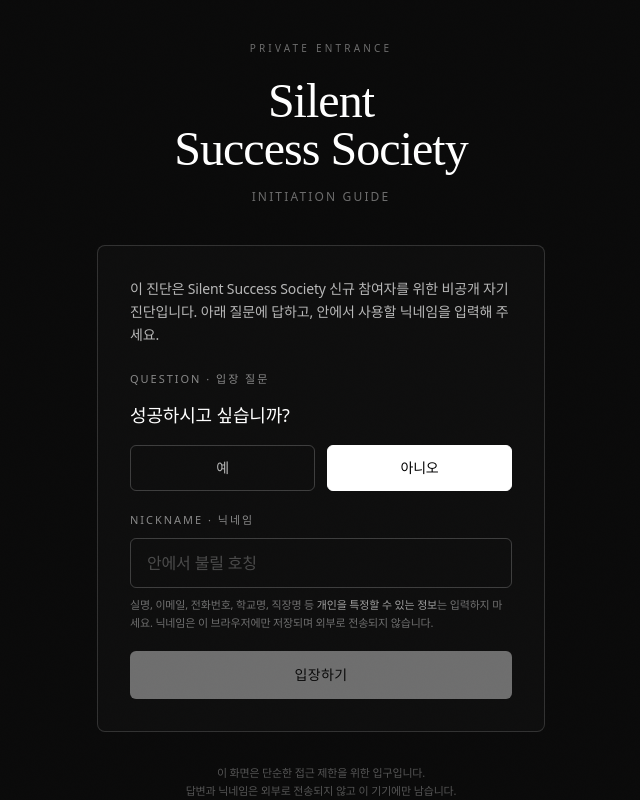
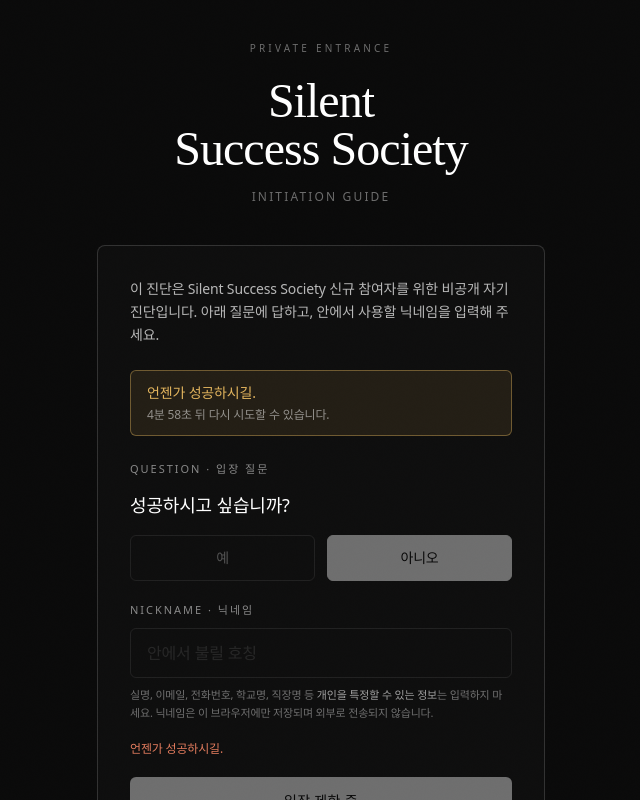
Before and after one commit to slightlyangryman/silent-success-society, a Next.js app: page / in a window 1280 px wide. Both pictures are taken after a click on the button "아니오". Shown: the top 800 px of the page, without its empty margins (319-959 px from the left). Built offline with nearby package versions, Linux system fonts and the light colour scheme.

Commit message:
Update PasswordGate.tsx

```diff
--- a/components/PasswordGate.tsx
+++ b/components/PasswordGate.tsx
@@ -7,8 +7,13 @@ interface PasswordGateProps {
   onUnlock: () => void;
 }
 
+type SuccessAnswer = "yes" | "no" | "";
+
 const LS_SUCCESS_ANSWER = "sss_success_answer";
 const LS_NICKNAME = "sss_nickname";
+const LS_ACCESS_LOCK_UNTIL = "sss_access_lock_until";
+
+const LOCK_DURATION_MS = 5 * 60 * 1000;
 
 function looksLikePersonalInfo(value: string): boolean {
   if (!value) return false;
@@ -18,16 +23,44 @@ function looksLikePersonalInfo(value: string): boolean {
   return false;
 }
 
+function formatRemainingTime(ms: number): string {
+  const totalSeconds = Math.max(0, Math.ceil(ms / 1000));
+  const minutes = Math.floor(totalSeconds / 60);
+  const seconds = totalSeconds % 60;
+
+  if (minutes <= 0) return `${seconds}초`;
+  return `${minutes}분 ${String(seconds).padStart(2, "0")}초`;
+}
+
 export default function PasswordGate({ onUnlock }: PasswordGateProps) {
-  const [successAnswer, setSuccessAnswer] = useState<"yes" | "no" | "">("");
+  const [successAnswer, setSuccessAnswer] = useState<SuccessAnswer>("");
   const [nickname, setNickname] = useState("");
   const [error, setError] = useState("");
   const [submitting, setSubmitting] = useState(false);
+  const [lockUntil, setLockUntil] = useState<number | null>(null);
+  const [now, setNow] = useState(Date.now());
+
+  const isLocked = lockUntil !== null && lockUntil > now;
+  const remainingLockTime = isLocked ? lockUntil - now : 0;
+  const nicknameLooksPersonal = looksLikePersonalInfo(nickname);
 
   useEffect(() => {
     if (typeof window !== "undefined") {
       const savedNick = window.localStorage.getItem(LS_NICKNAME) || "";
       if (savedNick) setNickname(savedNick);
+
+      const savedLockUntil = Number(
+        window.localStorage.getItem(LS_ACCESS_LOCK_UNTIL) || 0
+      );
+
+      if (savedLockUntil && savedLockUntil > Date.now()) {
+        setLockUntil(savedLockUntil);
+        setSuccessAnswer("no");
+        setError("언젠가 성공하시길.");
+        setSessionFlag(SESSION_KEYS.authenticated, false);
+      } else {
+        window.localStorage.removeItem(LS_ACCESS_LOCK_UNTIL);
+      }
     }
 
     const t = setTimeout(() => {
@@ -38,16 +71,77 @@ export default function PasswordGate({ onUnlock }: PasswordGateProps) {
     return () => clearTimeout(t);
   }, []);
 
-  const nicknameLooksPersonal = looksLikePersonalInfo(nickname);
+  useEffect(() => {
+    if (!lockUntil) return;
+
+    const interval = setInterval(() => {
+      const currentTime = Date.now();
+      setNow(currentTime);
+
+      if (lockUntil <= currentTime) {
+        if (typeof window !== "undefined") {
+          window.localStorage.removeItem(LS_ACCESS_LOCK_UNTIL);
+        }
+
+        setLockUntil(null);
+        setSuccessAnswer("");
+        setError("");
+      }
+    }, 1000);
+
+    return () => clearInterval(interval);
+  }, [lockUntil]);
+
+  function lockAccess() {
+    const until = Date.now() + LOCK_DURATION_MS;
+
+    try {
+      if (typeof window !== "undefined") {
+        window.localStorage.setItem(LS_ACCESS_LOCK_UNTIL, String(until));
+        window.localStorage.setItem(LS_SUCCESS_ANSWER, "no");
+      }
+    } catch {}
+
+    setSessionFlag(SESSION_KEYS.authenticated, false);
+    setLockUntil(until);
+    setNow(Date.now());
+    setSuccessAnswer("no");
+    setSubmitting(false);
+    setError("언젠가 성공하시길.");
+  }
+
+  function handleYesClick() {
+    if (isLocked) {
+      setError("언젠가 성공하시길.");
+      return;
+    }
+
+    setSuccessAnswer("yes");
+    setError("");
+  }
+
+  function handleNoClick() {
+    lockAccess();
+  }
 
   function handleSubmit(e: FormEvent) {
     e.preventDefault();
     setError("");
 
+    if (isLocked) {
+      setError("언젠가 성공하시길.");
+      return;
+    }
+
     const nick = nickname.trim();
 
     if (!successAnswer) {
       setError("질문에 답변해 주세요.");
+      return;
+    }
+
+    if (successAnswer === "no") {
+      lockAccess();
       return;
     }
 
@@ -66,8 +160,9 @@ export default function PasswordGate({ onUnlock }: PasswordGateProps) {
     setTimeout(() => {
       try {
         if (typeof window !== "undefined") {
-          window.localStorage.setItem(LS_SUCCESS_ANSWER, successAnswer);
+          window.localStorage.setItem(LS_SUCCESS_ANSWER, "yes");
           window.localStorage.setItem(LS_NICKNAME, nick);
+          window.localStorage.removeItem(LS_ACCESS_LOCK_UNTIL);
         }
       } catch {}
 
@@ -101,21 +196,31 @@ export default function PasswordGate({ onUnlock }: PasswordGateProps) {
             아래 질문에 답하고, 안에서 사용할 닉네임을 입력해 주세요.
           </p>
 
+          {isLocked && (
+            <div className="mb-6 rounded-md border border-[#E2B45D]/40 bg-[#E2B45D]/10 px-4 py-3 animate-fade-in">
+              <p className="text-sm text-[#E2B45D] font-medium">
+                언젠가 성공하시길.
+              </p>
+              <p className="text-xs text-white/50 mt-1">
+                {formatRemainingTime(remainingLockTime)} 뒤 다시 시도할 수 있습니다.
+              </p>
+            </div>
+          )}
+
           <form onSubmit={handleSubmit} className="space-y-5" noValidate>
             <div>
               <p className="block text-[11px] tracking-[0.18em] uppercase text-white/50 mb-3">
                 Question · 입장 질문
               </p>
 
-              <p className="text-lg text-white mb-4">
-                성공하시고 싶습니까?
-              </p>
+              <p className="text-lg text-white mb-4">성공하시고 싶습니까?</p>
 
               <div className="grid grid-cols-2 gap-3">
                 <button
                   type="button"
-                  onClick={() => setSuccessAnswer("yes")}
-                  className={`rounded-md border px-4 py-3 text-sm transition-colors ${
+                  onClick={handleYesClick}
+                  disabled={isLocked}
+                  className={`rounded-md border px-4 py-3 text-sm transition-colors disabled:opacity-40 disabled:cursor-not-allowed ${
                     successAnswer === "yes"
                       ? "border-white bg-white text-black"
                       : "border-white/20 text-white/70 hover:border-white/40"
@@ -126,8 +231,9 @@ export default function PasswordGate({ onUnlock }: PasswordGateProps) {
 
                 <button
                   type="button"
-                  onClick={() => setSuccessAnswer("no")}
-                  className={`rounded-md border px-4 py-3 text-sm transition-colors ${
+                  onClick={handleNoClick}
+                  disabled={isLocked}
+                  className={`rounded-md border px-4 py-3 text-sm transition-colors disabled:opacity-40 disabled:cursor-not-allowed ${
                     successAnswer === "no"
                       ? "border-white bg-white text-black"
                       : "border-white/20 text-white/70 hover:border-white/40"
@@ -152,7 +258,8 @@ export default function PasswordGate({ onUnlock }: PasswordGateProps) {
                 value={nickname}
                 onChange={(e) => setNickname(e.target.value)}
                 placeholder="안에서 불릴 호칭"
-                className="w-full bg-transparent border border-white/20 rounded-md px-4 py-3 text-base text-white placeholder-white/25 focus:border-[var(--accent-soft)] outline-none transition-colors"
+                disabled={isLocked}
+                className="w-full bg-transparent border border-white/20 rounded-md px-4 py-3 text-base text-white placeholder-white/25 focus:border-[var(--accent-soft)] outline-none transition-colors disabled:opacity-40 disabled:cursor-not-allowed"
                 autoComplete="off"
                 spellCheck={false}
                 maxLength={20}
@@ -165,7 +272,7 @@ export default function PasswordGate({ onUnlock }: PasswordGateProps) {
                 않습니다.
               </p>
 
-              {nicknameLooksPersonal && (
+              {nicknameLooksPersonal && !isLocked && (
                 <p className="text-[11px] text-[#E2B45D] mt-2 animate-fade-in">
                   입력한 값에 개인정보로 보이는 패턴이 포함되어 있어요. 닉네임은
                   실명이나 연락처가 아닌, 안에서만 쓸 별칭으로 적어 주세요.
@@ -179,10 +286,19 @@ export default function PasswordGate({ onUnlock }: PasswordGateProps) {
 
             <button
               type="submit"
-              disabled={submitting || !successAnswer || !nickname.trim()}
+              disabled={
+                submitting ||
+                isLocked ||
+                successAnswer !== "yes" ||
+                !nickname.trim()
+              }
               className="w-full mt-2 bg-white text-black rounded-md py-3.5 text-sm font-medium tracking-wide hover:bg-white/90 disabled:opacity-40 disabled:cursor-not-allowed transition-colors"
             >
-              {submitting ? "확인 중…" : "입장하기"}
+              {isLocked
+                ? "입장 제한 중"
+                : submitting
+                ? "확인 중…"
+                : "입장하기"}
             </button>
           </form>
         </div>
```
